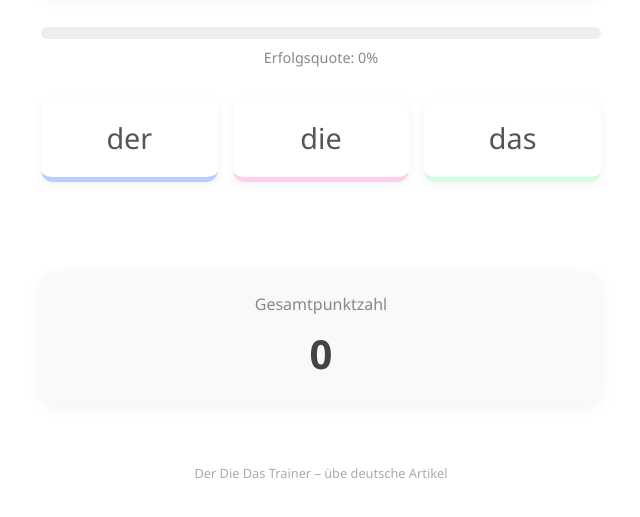
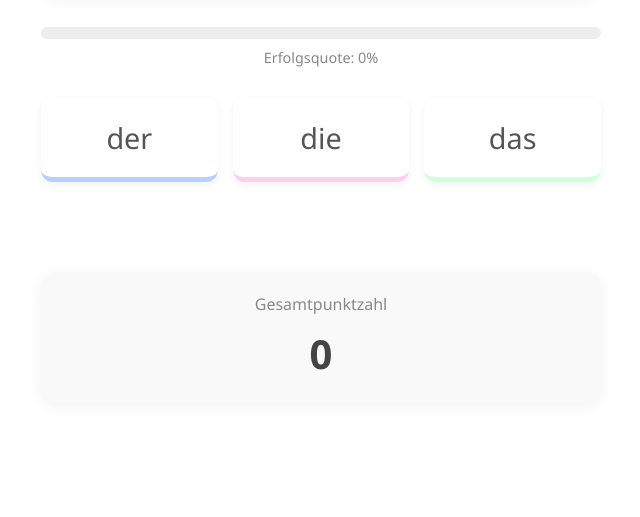
Before and after one commit to hafnera/DDD_Trainer, a plain HTML site: page index.html in a window 1280 px wide. Shown: the part 199-716 px from the top of the page, without its empty margins (319-959 px from the left). Drawn offline with Linux system fonts and the light colour scheme.

Commit message:
Update index.html

```diff
--- a/index.html
+++ b/index.html
@@ -29,7 +29,7 @@
     <div class="score-value" id="total-score">0</div>
   </div>
 
-  <footer>Der Die Das Trainer – übe deutsche Artikel</footer>
+
 
   <script src="manifest.js"></script>
   <script src="unified-wordlist.js"></script>
```
